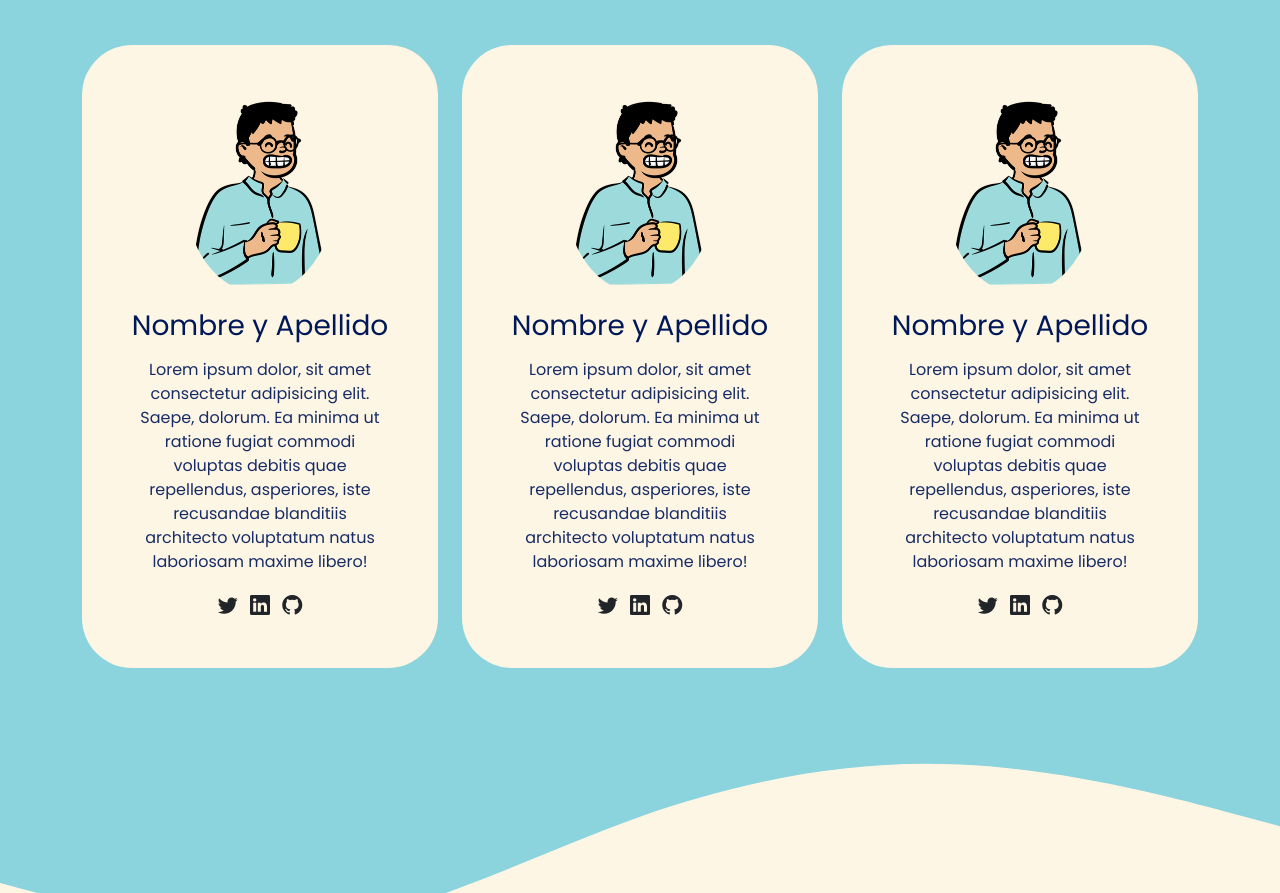
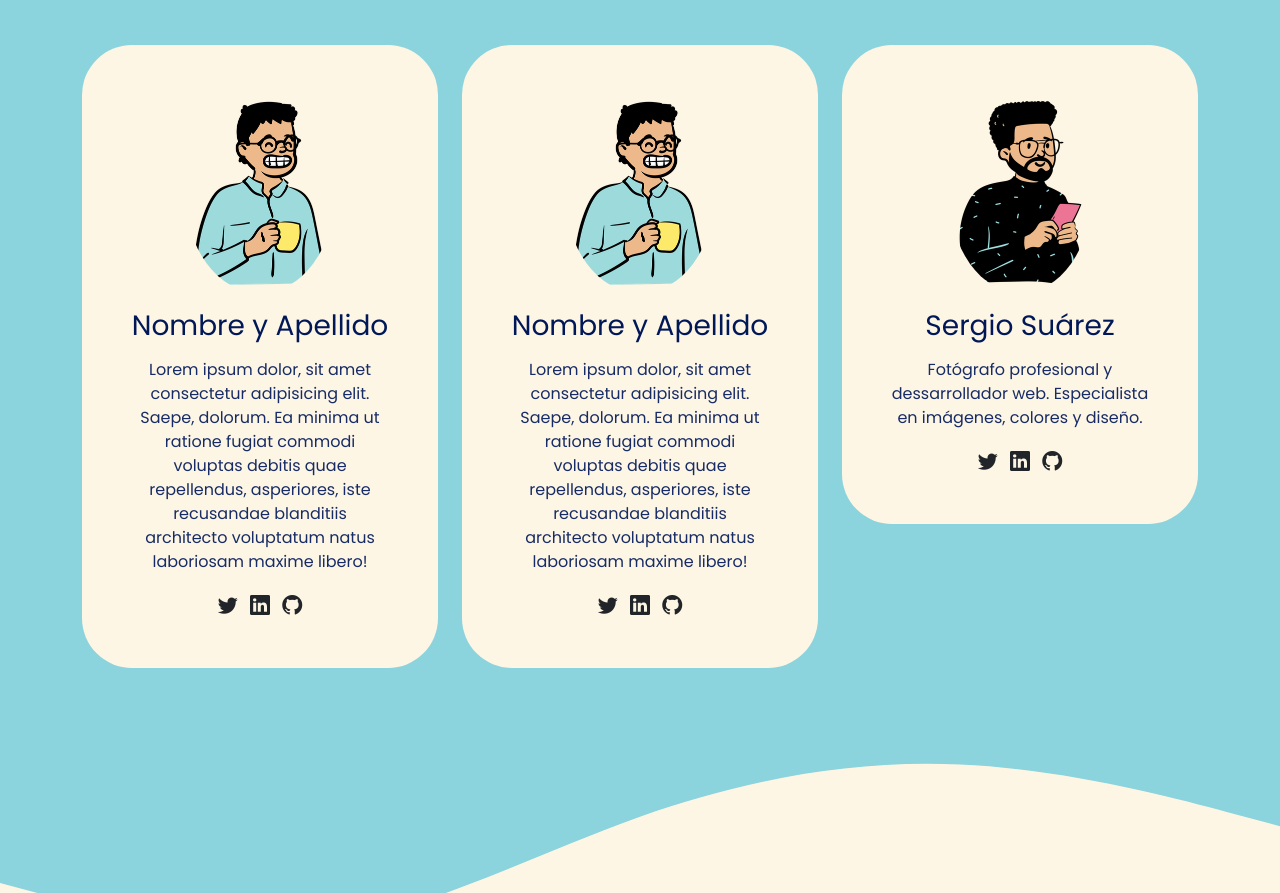
Before and after one commit to serrsua/devtech-podcast-web, a plain HTML site: page index.html in a window 1280 px wide. Shown: the part 1190-2083 px from the top of the page. Drawn offline with nearby package versions, Linux system fonts and the light colour scheme.

Commit message:
cambios en tarjeta 3 en index.html, cambio de avatar a Sergio, creación del archivo .gitignore y su contenido

```diff
--- a/index.html
+++ b/index.html
@@ -132,14 +132,12 @@
           <div class="col-md-6 col-lg-4 mb-3">
             <div class="card">
               <div class="card-body text-center p-5">
-                <img src="./assets/avatar.png" alt="avatar" class="img img-fluid rounded-circle mb-3">
-                <h3 class="title card-title mb-3">Nombre y Apellido</h3>
-                <p>Lorem ipsum dolor, sit amet consectetur adipisicing elit. Saepe, dolorum. Ea minima ut ratione fugiat
-                  commodi voluptas debitis quae repellendus, asperiores, iste recusandae blanditiis architecto
-                  voluptatum natus laboriosam maxime libero!</p>
+                <img src="./assets/Sergio.png" alt="avatar" class="img img-fluid rounded-circle mb-3">
+                <h3 class="title card-title mb-3">Sergio Suárez</h3>
+                <p>Fotógrafo profesional y dessarrollador web. Especialista en imágenes, colores y diseño.</p>
                 <a href="#"><i class="bi bi-twitter text-dark mx-1 lead"></i></a>
                 <a href="#"><i class="bi bi-linkedin text-dark mx-1 lead"></i></a>
-                <a href="#"><i class="bi bi-github text-dark mx-1 lead"></i></a>
+                <a href="https://github.com/serrsua" target="_blank"><i class="bi bi-github text-dark mx-1 lead"></i></a>
               </div>
             </div>
           </div>
```
Also changed, not shown: assets/Sergio.png (added), 1 other file.
